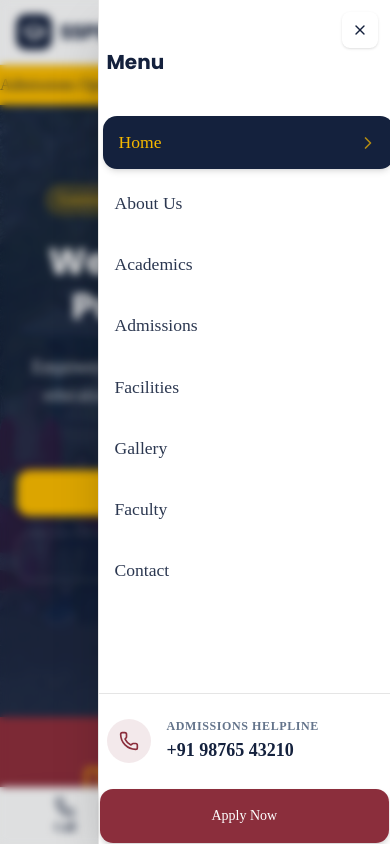
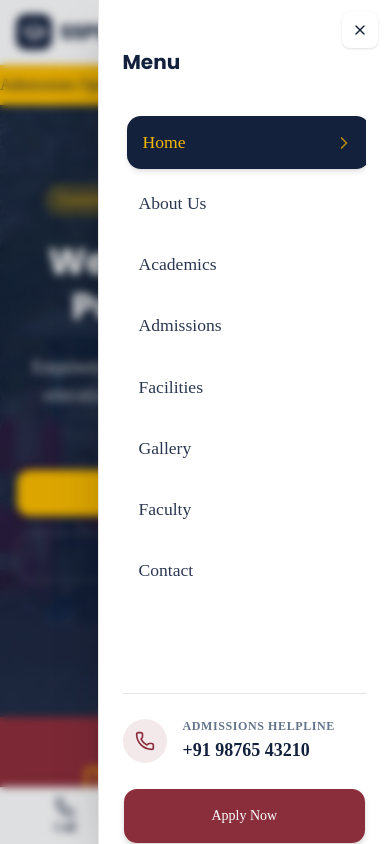
Before and after one commit to AdarshJha05/SS_School_demo, a Next.js app: page / in a window 390 px wide. Both pictures are taken after a click on the button 362 px from the left and 32 px from the top of the page. Shown: the top 844 px of the page. Built offline with nearby package versions, Linux system fonts and the light colour scheme.

Commit message:
Increase horizontal padding in mobile menu drawer for better layout

```diff
--- a/src/components/Navbar.tsx
+++ b/src/components/Navbar.tsx
@@ -90,9 +90,9 @@ export function Navbar() {
                 <SheetTrigger className="inline-flex items-center justify-center rounded-md p-2 hover:bg-muted transition-colors" aria-label="Open menu">
                   <Menu className="h-6 w-6" />
                 </SheetTrigger>
-                <SheetContent side="right" className="w-[300px] sm:w-[400px] pt-12 flex flex-col h-full border-l-0 sm:border-l shadow-2xl">
-                  <SheetTitle className="text-xl font-bold mb-4 px-2">Menu</SheetTitle>
-                  <div className="flex-1 overflow-y-auto pr-2 pb-6 -mr-2">
+                <SheetContent side="right" className="w-[300px] sm:w-[400px] pt-12 px-6 sm:px-10 flex flex-col h-full border-l-0 sm:border-l shadow-2xl">
+                  <SheetTitle className="text-xl font-bold mb-4">Menu</SheetTitle>
+                  <div className="flex-1 overflow-y-auto pb-6">
                     <div className="flex flex-col space-y-2 mt-2">
                       {navLinks.map((link) => {
                         const isActive = pathname === link.href || (pathname.startsWith(link.href) && link.href !== '/');
@@ -115,7 +115,7 @@ export function Navbar() {
                     </div>
                   </div>
                   <div className="pt-6 border-t mt-auto space-y-6">
-                    <div className="space-y-4 px-2">
+                    <div className="space-y-4">
                       <div className="flex items-center gap-4">
                         <div className="bg-school-maroon/10 dark:bg-school-maroon/20 p-3 rounded-full text-school-maroon dark:text-school-maroon-light">
                           <Phone className="h-5 w-5" />
```
